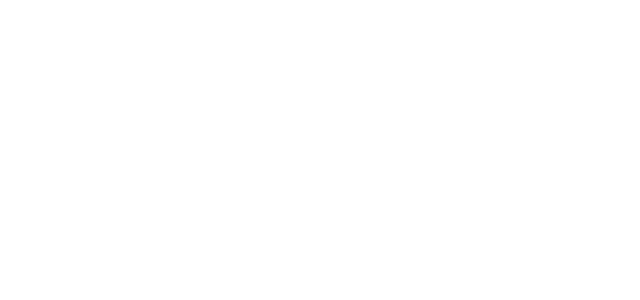
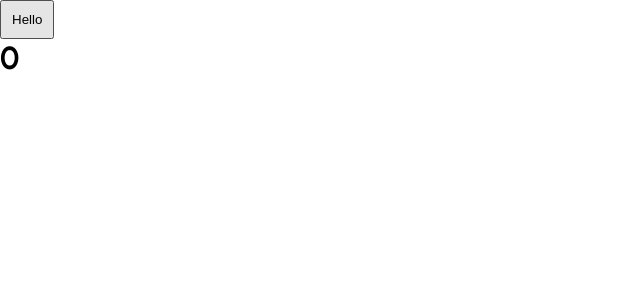
Before and after one commit to Deepak8519M/ReactJs-Babbar-Series, a React (Vite) app in the folder 64.PropsExtra/: page / in a window 1280 px wide. Shown: the top 300 px of the page, without its empty margins (0-640 px from the left). Built offline with nearby package versions, Linux system fonts and the light colour scheme.

Commit message:
code added to pass func as props

```diff
--- a/64.PropsExtra/src/App.jsx
+++ b/64.PropsExtra/src/App.jsx
@@ -1,9 +1,16 @@
-import React from "react";
+import React, { useState } from "react";
 import Card from "./components/Card";
+import Button from "./components/Button";
 
 function App() {
+  const [count, setCount] = useState(0);
+
+  function handleClick() {
+    setCount(count + 1);
+  }
   return (
     <div className="wrapper">
+      <Button handleClick={handleClick} count={count} />
       {/* <Card name="Deepak">
         <h1>Best Web Dev Approach</h1>
         <p>Be Consistent</p>
--- /dev/null
+++ b/64.PropsExtra/src/components/Button.jsx
@@ -0,0 +1,14 @@
+import React from "react";
+
+function Button({ handleClick, count }) {
+  return (
+    <div>
+      <button style={{ padding: "10px" }} onClick={handleClick}>
+        Hello
+      </button>
+      <h1>{count}</h1>
+    </div>
+  );
+}
+
+export default Button;
```
